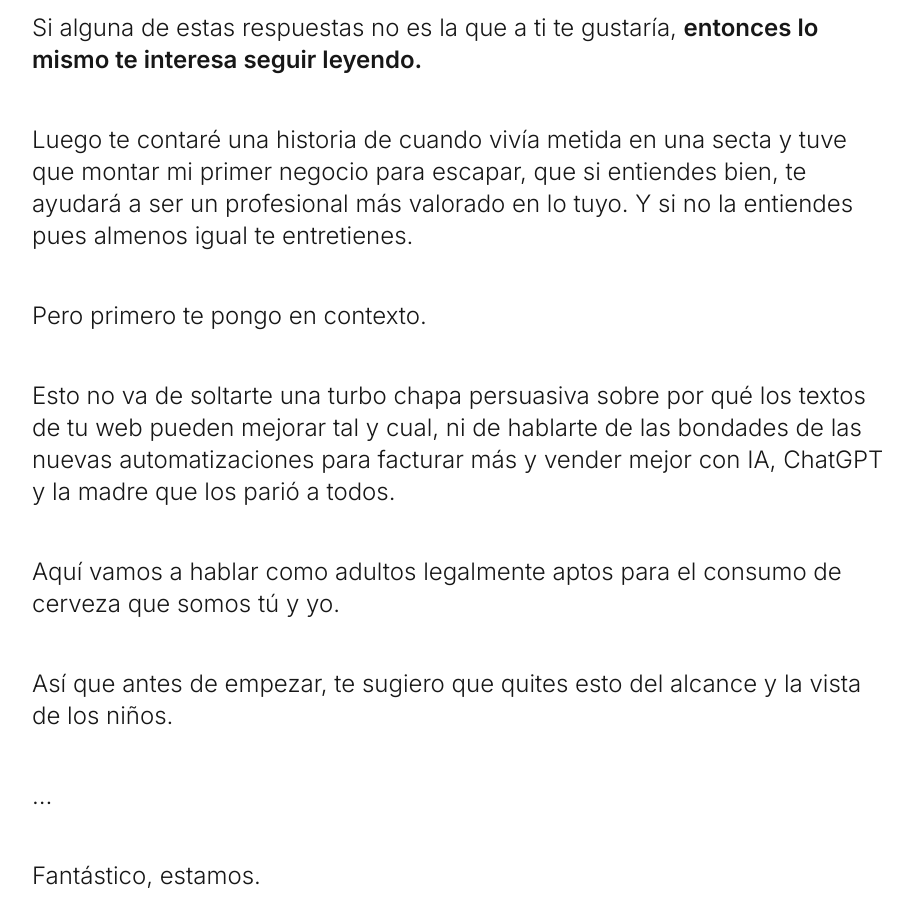
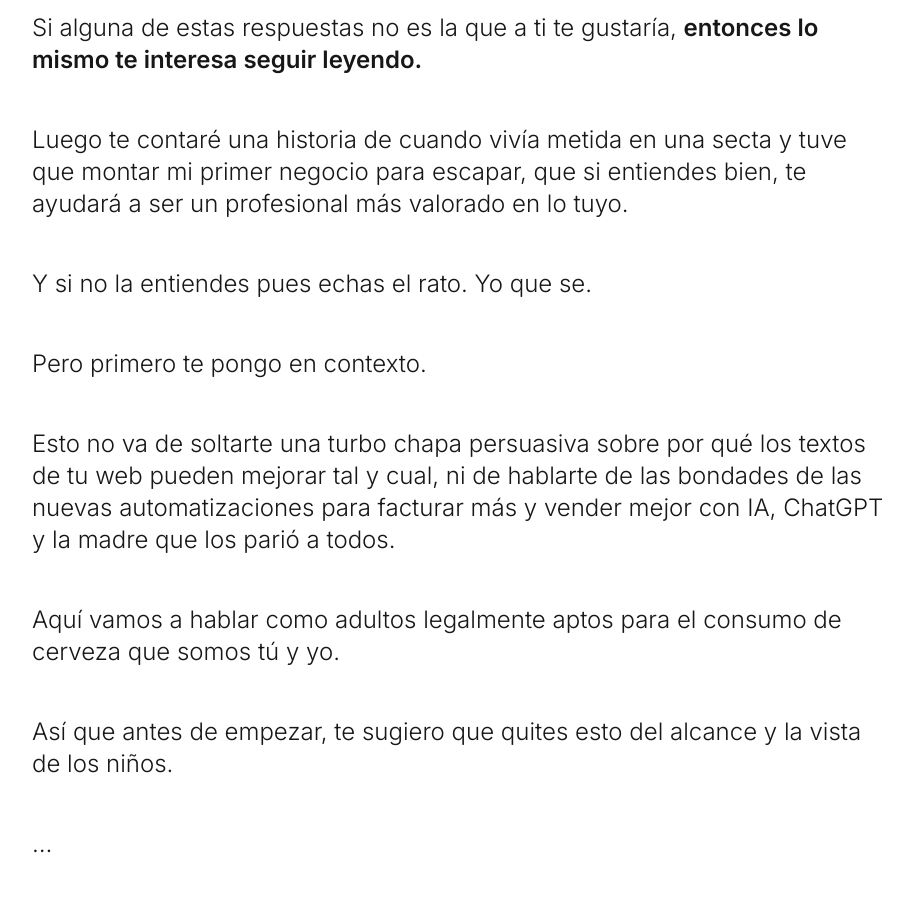
Before and after one commit to MariaLipiz/miraencomentarios, a Next.js app: page /servicios-copywriting in a window 1280 px wide. Shown: the part 1740-2651 px from the top of the page, without its empty margins (176-1089 px from the left). Built offline with nearby package versions, Linux system fonts and the light colour scheme.

Commit message:
Cambios texto

```diff
--- a/app/servicios-copywriting/page.tsx
+++ b/app/servicios-copywriting/page.tsx
@@ -66,8 +66,12 @@ export const metadata = {
 
         {/* CONTEXTO */}
         <p>
-          Luego te contaré una historia de cuando vivía metida en una secta y tuve que montar mi primer negocio para escapar, que si entiendes bien, te ayudará a ser un profesional más valorado en lo tuyo. Y si no la entiendes pues almenos
-          igual te entretienes.
+          Luego te contaré una historia de cuando vivía metida en una secta y tuve que montar
+          mi primer negocio para escapar, que si entiendes bien, te ayudará a ser un profesional más valorado en lo tuyo.
+
+        </p>
+        <p>
+          Y si no la entiendes pues echas el rato. Yo que se.
         </p>
         <p>
           Pero primero te pongo en contexto.
```
